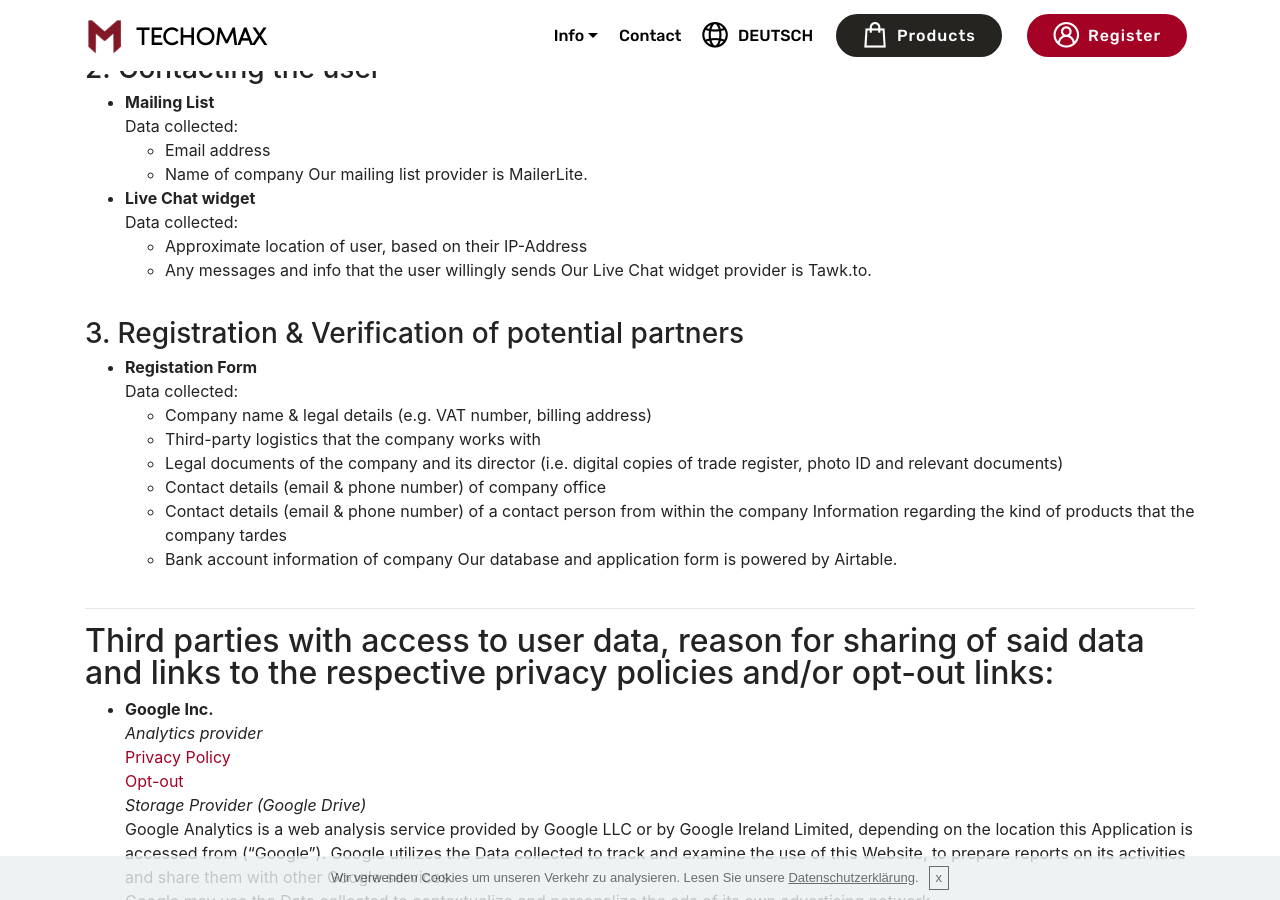
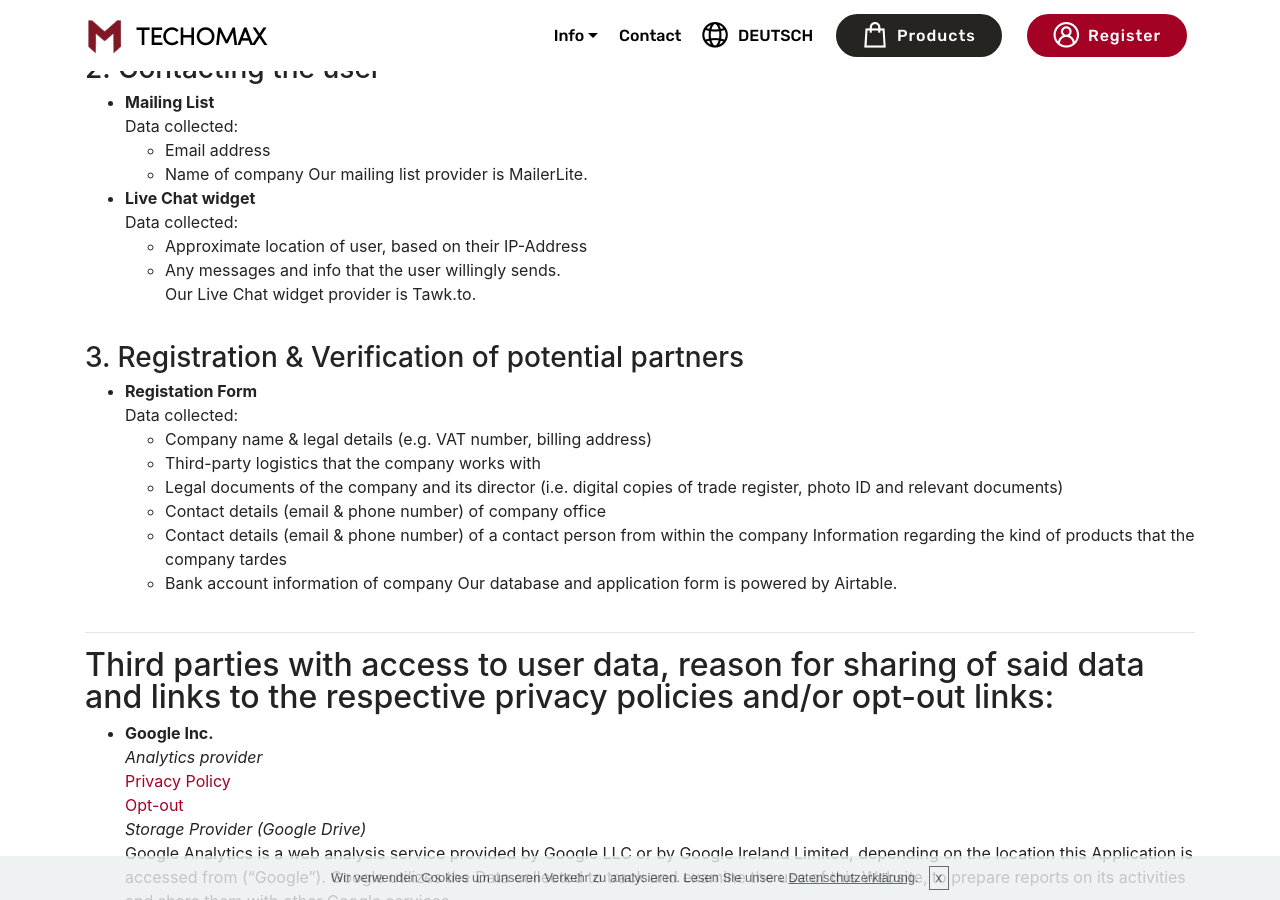
Before and after one commit to techomax/techomax.github.io, a Jekyll site: the page built from en/privacy.html, in a window 1280 px wide and 900 px high, scrolled down 994 px. Built offline with Jekyll 4.4.1, drawn with Linux system fonts in a browser that asks for light colours; some web fonts are replaced.

```diff
--- a/_includes/pages/privacy-en.md
+++ b/_includes/pages/privacy-en.md
@@ -28,8 +28,8 @@ Our mailing list provider is MailerLite.
 - **Live Chat widget**
 Data collected:
 	- Approximate location of user, based on their IP-Address
-	- Any messages and info that the user willingly sends
-Our Live Chat widget provider is Tawk.to.
+	- Any messages and info that the user willingly sends.
+	Our Live Chat widget provider is Tawk.to.
 
 ### 3. Registration & Verification of potential partners
 - **Registation Form**
```
Also changed, not shown: _includes/pages/privacy-de.md (+1 -2 lines).
